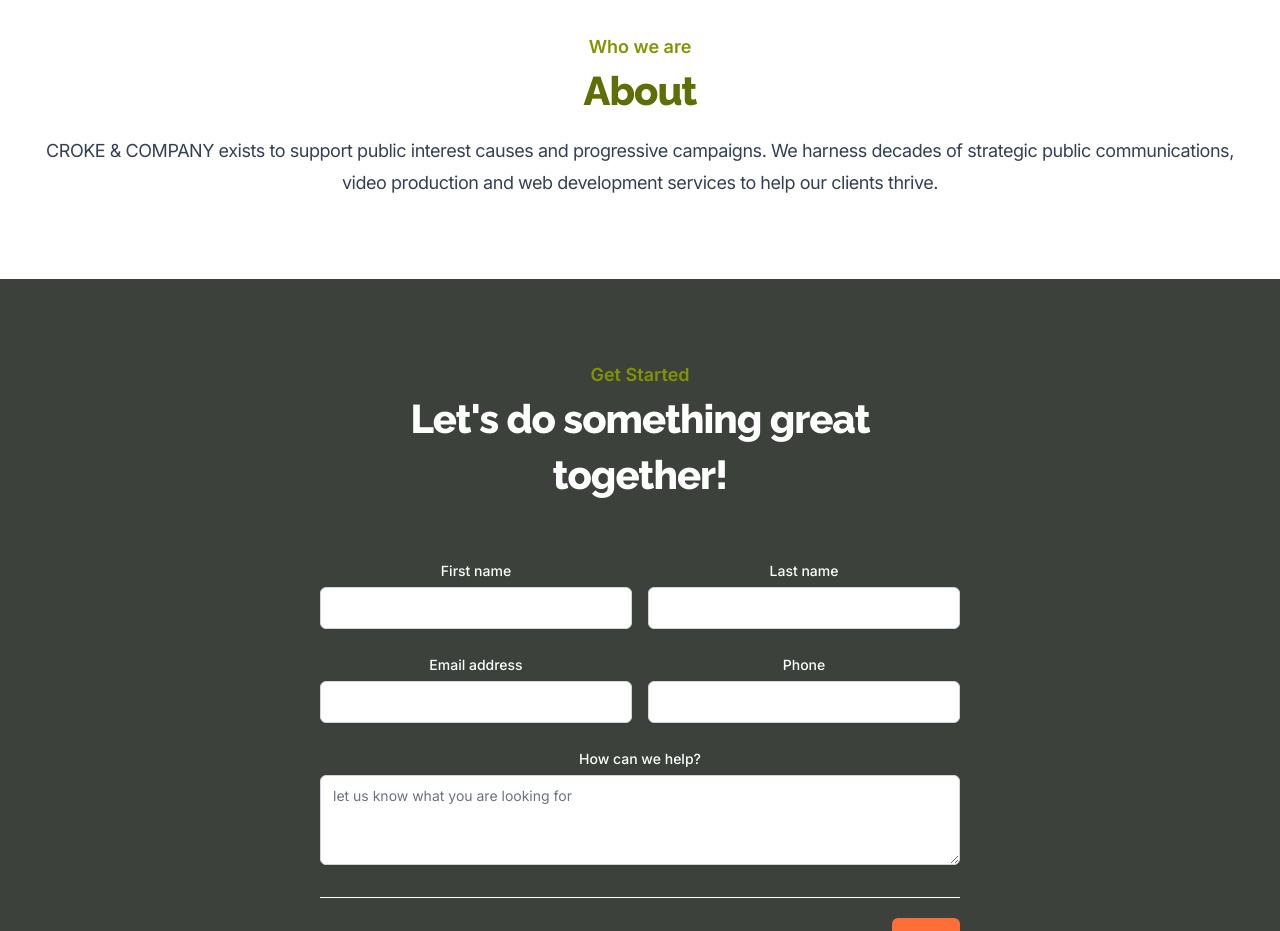
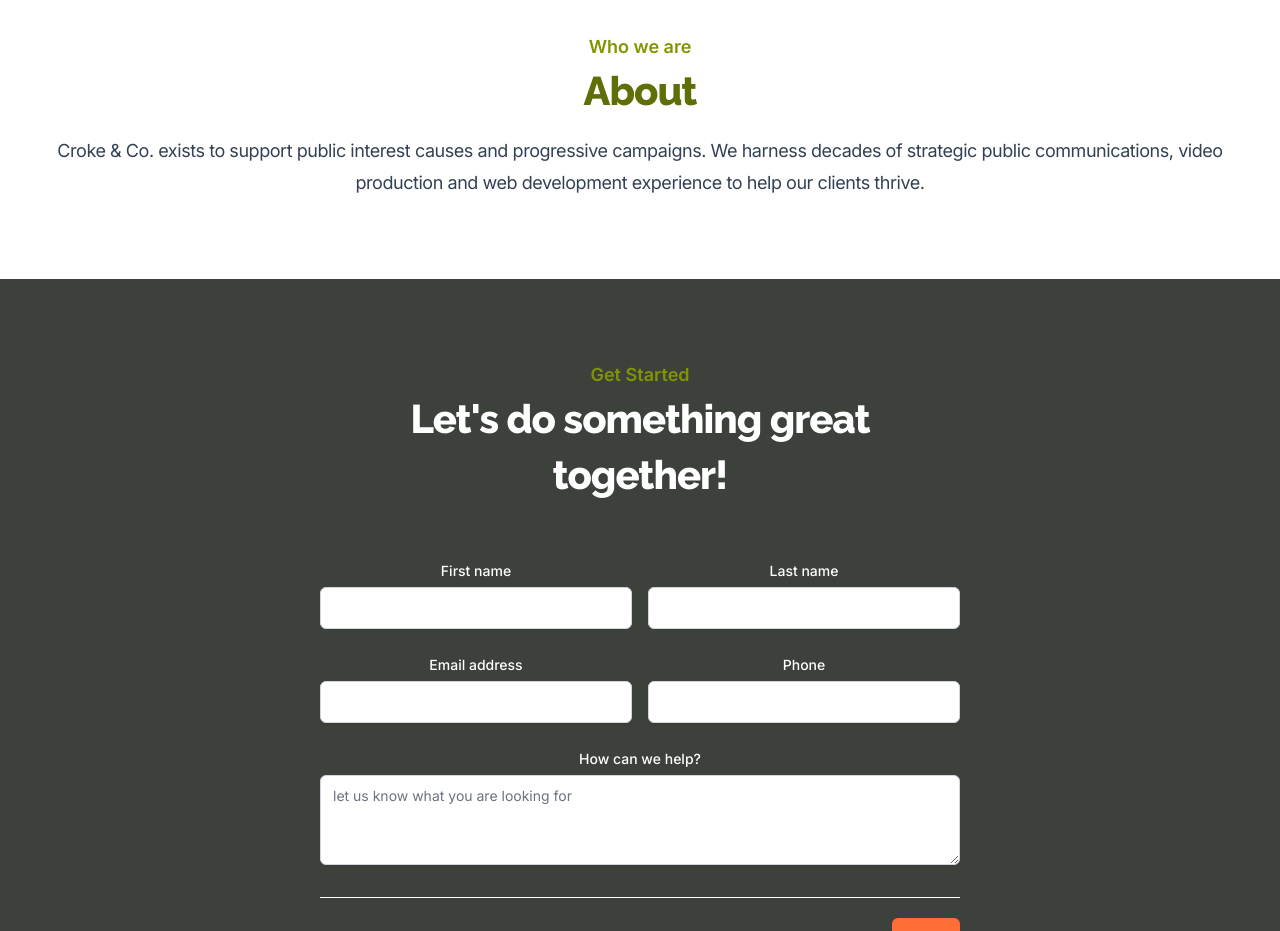
Before and after one commit to pc45/crokebrothers, a Next.js app: page / in a window 1280 px wide. Shown: the part 1420-2351 px from the top of the page. Built offline with nearby package versions, Linux system fonts and the light colour scheme.

Commit message:
copy update

```diff
--- a/src/components/About.jsx
+++ b/src/components/About.jsx
@@ -15,7 +15,7 @@
             About
           </p>
           <p className="mt-4 text-lg tracking-tight text-slate-700">
-            CROKE & COMPANY exists to support public interest causes and progressive campaigns. We harness decades of strategic public communications, video production and web development services to help our clients thrive.
+            Croke & Co. exists to support public interest causes and progressive campaigns. We harness decades of strategic public communications, video production and web development experience to help our clients thrive.
           </p>
         </div>
       </Container>
```
